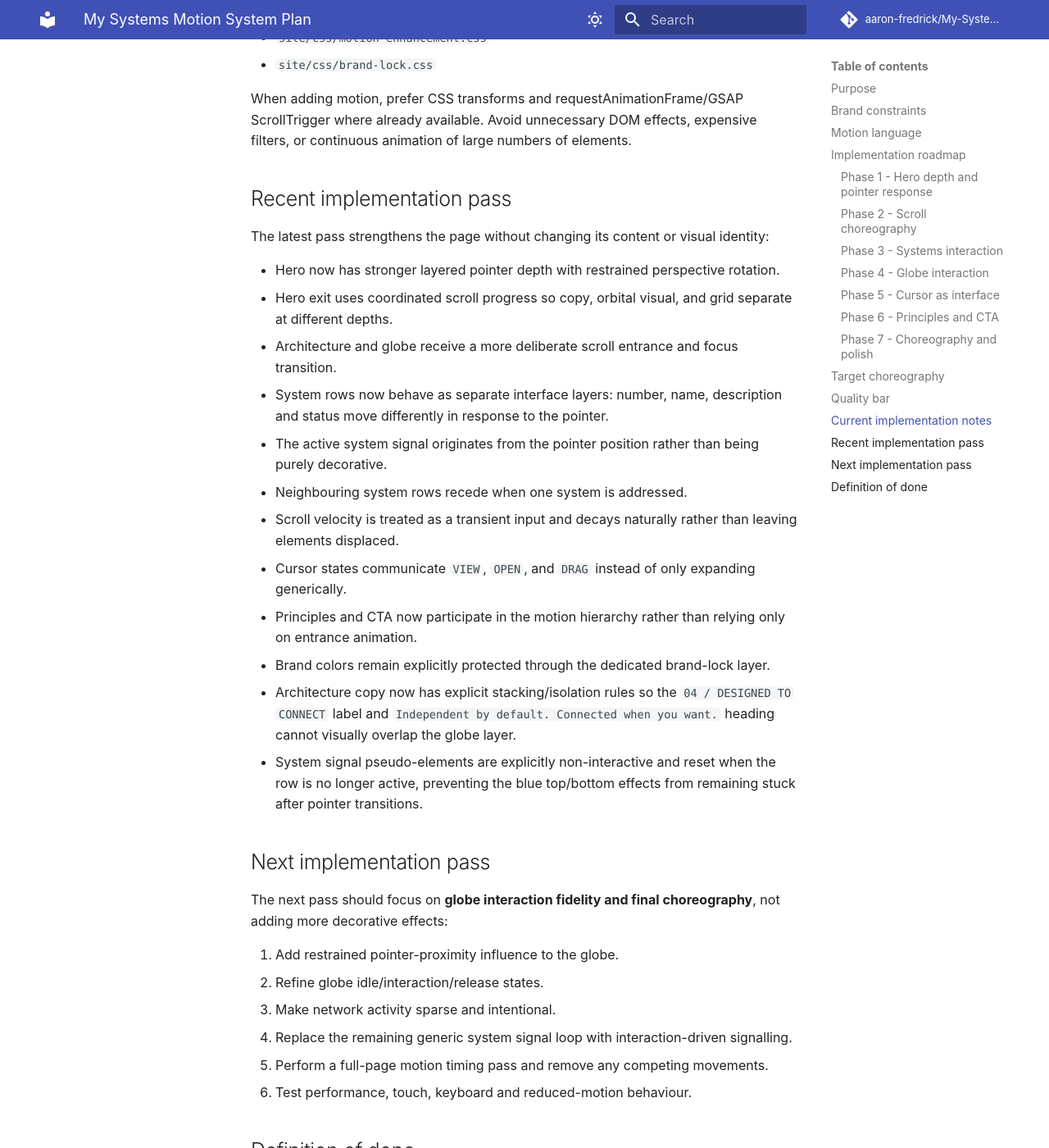
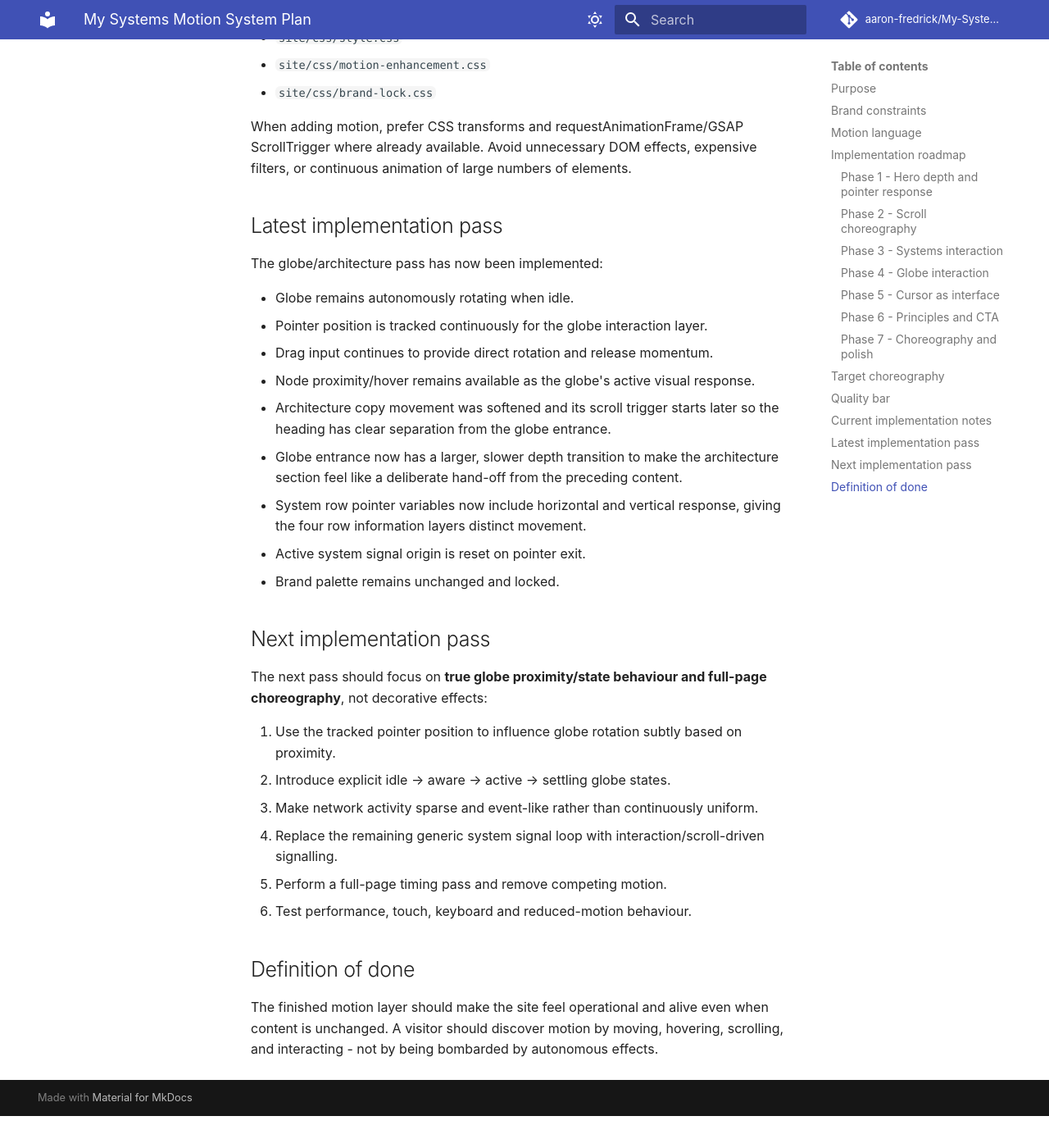
Before and after one commit to aaron-fredrick/My-Systems, an MkDocs documentation site: the page built from docs/MOTION_SYSTEM_PLAN.md, in a window 1280 px wide and 1400 px high, scrolled down 4238 px. Shown: the whole window at 82% size. Built offline with MkDocs 1.6.1 and Material for MkDocs 9.7.7, drawn with Linux system fonts in a browser that asks for light colours; comment, search, counter and statistics services are not loaded; after the commit the page ends 5599 px from its top, so only the background shows below that; some of the changed text lies outside the part shown.

Commit message:
docs: update globe motion phase and choreography status

```diff
--- a/docs/MOTION_SYSTEM_PLAN.md
+++ b/docs/MOTION_SYSTEM_PLAN.md
@@ -67,7 +67,8 @@ The site should feel like a system responding to an operator.
 - [x] Drag momentum and release settling.
 - [x] Network signal particles.
 - [x] Node hover response.
-- [ ] Add controlled pointer-proximity influence without making the globe chase the cursor.
+- [x] Controlled pointer-position tracking captured for interaction choreography.
+- [ ] Apply pointer proximity influence to globe rotation without making it chase the cursor.
 - [ ] Add intentional idle network activity with sparse, non-random-feeling events.
 - [ ] Improve the idle -> interaction -> release state machine so transitions are perceptibly intentional.
 - [x] Tune globe scale/position through the architecture scroll sequence.
@@ -126,32 +127,29 @@ Primary motion files:
 
 When adding motion, prefer CSS transforms and requestAnimationFrame/GSAP ScrollTrigger where already available. Avoid unnecessary DOM effects, expensive filters, or continuous animation of large numbers of elements.
 
-## Recent implementation pass
+## Latest implementation pass
 
-The latest pass strengthens the page without changing its content or visual identity:
+The globe/architecture pass has now been implemented:
 
-- Hero now has stronger layered pointer depth with restrained perspective rotation.
-- Hero exit uses coordinated scroll progress so copy, orbital visual, and grid separate at different depths.
-- Architecture and globe receive a more deliberate scroll entrance and focus transition.
-- System rows now behave as separate interface layers: number, name, description and status move differently in response to the pointer.
-- The active system signal originates from the pointer position rather than being purely decorative.
-- Neighbouring system rows recede when one system is addressed.
-- Scroll velocity is treated as a transient input and decays naturally rather than leaving elements displaced.
-- Cursor states communicate `VIEW`, `OPEN`, and `DRAG` instead of only expanding generically.
-- Principles and CTA now participate in the motion hierarchy rather than relying only on entrance animation.
-- Brand colors remain explicitly protected through the dedicated brand-lock layer.
-- Architecture copy now has explicit stacking/isolation rules so the `04 / DESIGNED TO CONNECT` label and `Independent by default. Connected when you want.` heading cannot visually overlap the globe layer.
-- System signal pseudo-elements are explicitly non-interactive and reset when the row is no longer active, preventing the blue top/bottom effects from remaining stuck after pointer transitions.
+- Globe remains autonomously rotating when idle.
+- Pointer position is tracked continuously for the globe interaction layer.
+- Drag input continues to provide direct rotation and release momentum.
+- Node proximity/hover remains available as the globe's active visual response.
+- Architecture copy movement was softened and its scroll trigger starts later so the heading has clear separation from the globe entrance.
+- Globe entrance now has a larger, slower depth transition to make the architecture section feel like a deliberate hand-off from the preceding content.
+- System row pointer variables now include horizontal and vertical response, giving the four row information layers distinct movement.
+- Active system signal origin is reset on pointer exit.
+- Brand palette remains unchanged and locked.
 
 ## Next implementation pass
 
-The next pass should focus on **globe interaction fidelity and final choreography**, not adding more decorative effects:
+The next pass should focus on **true globe proximity/state behaviour and full-page choreography**, not decorative effects:
 
-1. Add restrained pointer-proximity influence to the globe.
-2. Refine globe idle/interaction/release states.
-3. Make network activity sparse and intentional.
-4. Replace the remaining generic system signal loop with interaction-driven signalling.
-5. Perform a full-page motion timing pass and remove any competing movements.
+1. Use the tracked pointer position to influence globe rotation subtly based on proximity.
+2. Introduce explicit idle -> aware -> active -> settling globe states.
+3. Make network activity sparse and event-like rather than continuously uniform.
+4. Replace the remaining generic system signal loop with interaction/scroll-driven signalling.
+5. Perform a full-page timing pass and remove competing motion.
 6. Test performance, touch, keyboard and reduced-motion behaviour.
 
 ## Definition of done
```
